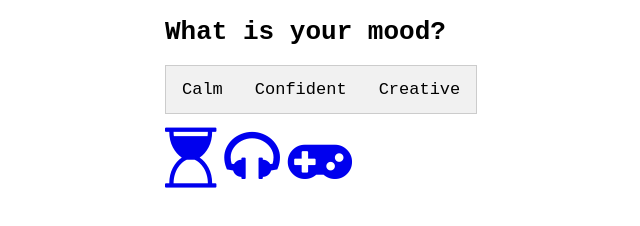
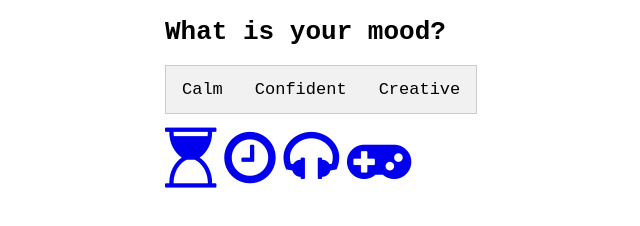
Before and after one commit to jakebrinkmann/my-home-screen, a plain HTML site: page index.html in a window 1280 px wide. Shown: the whole page, without its empty margins (275-915 px from the left). Drawn offline with Linux system fonts and the light colour scheme.

Commit message:
:watch: ENH: Include clock link to pomodoro timer

```diff
--- a/index.html
+++ b/index.html
@@ -22,6 +22,9 @@
   <a href="http://itsalmo.st">
     <i class="fa fa-hourglass-start" title="Count It Down"></i>
   </a>
+  <a href="http://tomato-timer.com">
+    <i class="fa fa-clock-o" title="Divide and Conquer"></i>
+  </a>
   <a href="http://asoftmurmur.com">
     <i class="fa fa-headphones" title="Zen Master"></i>
   </a>
```
